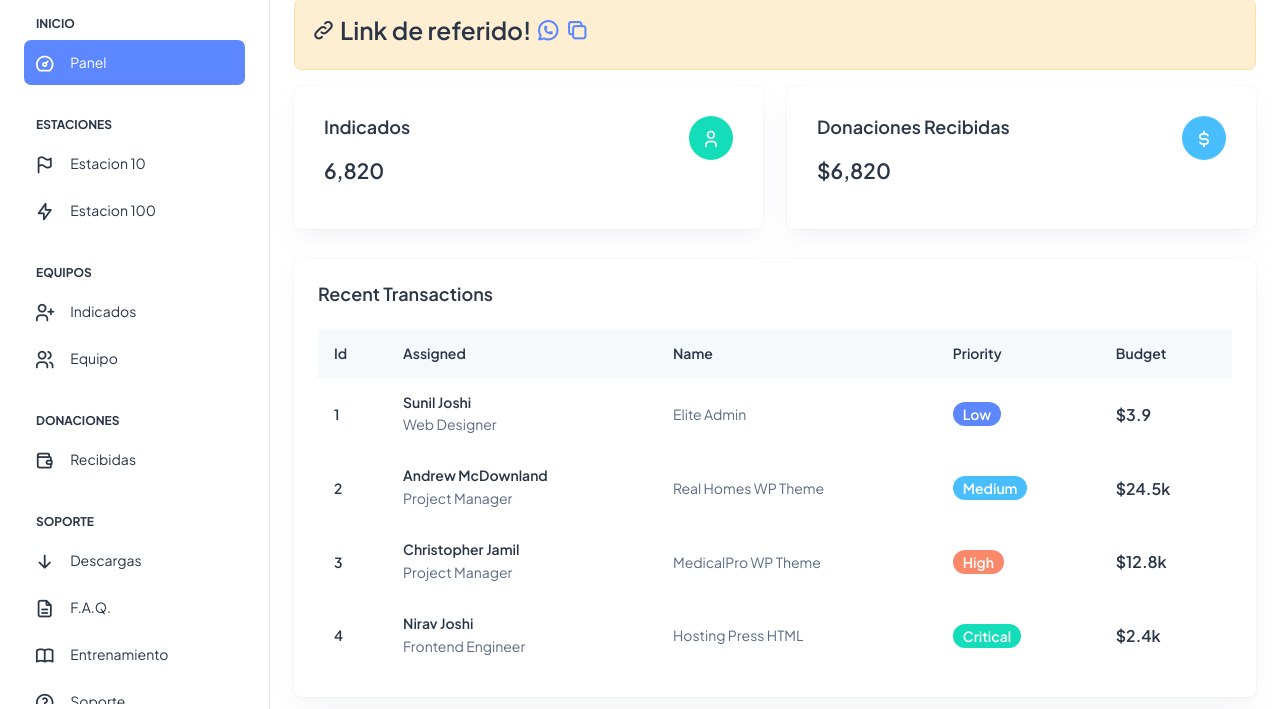
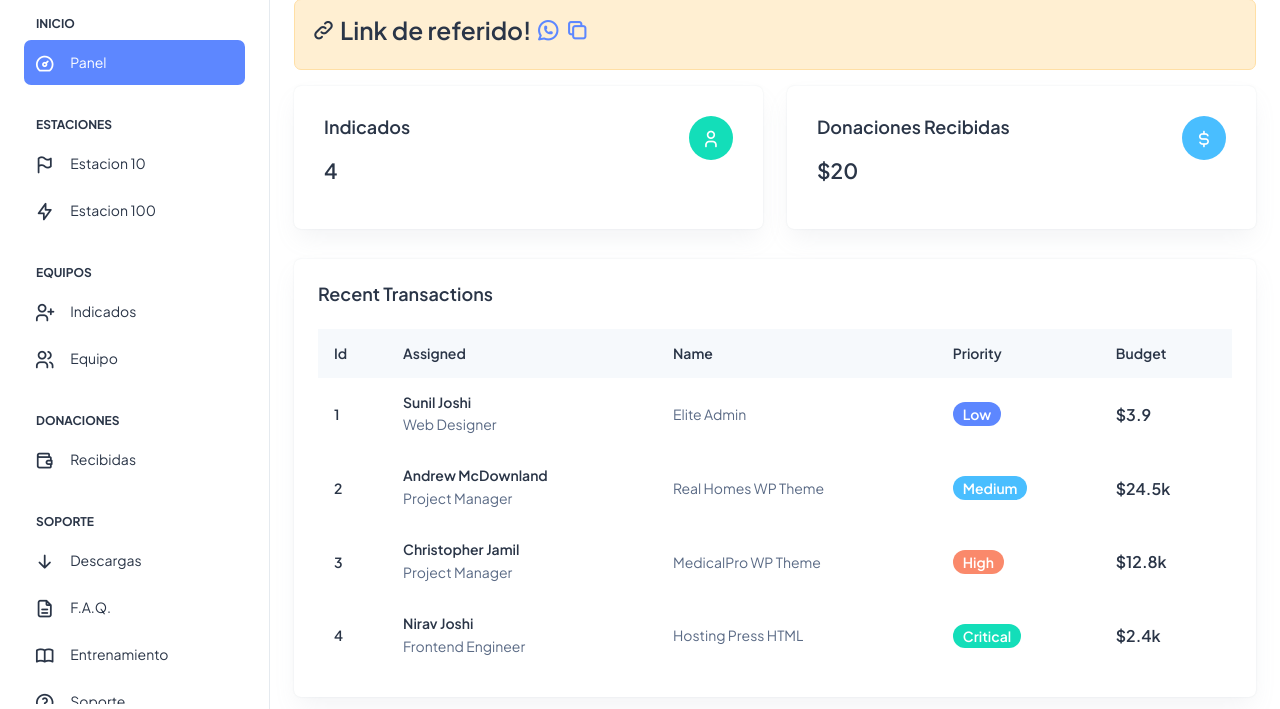
Before and after one commit to dstaff/beyou, a PHP site: page / in a window 1280 px wide. Shown: the part 86-795 px from the top of the page. Run offline with PHP 8.4, Linux system fonts and the light colour scheme.

Commit message:
nuevas modificaciones

```diff
--- a/panel/donacionanes_recibidas_panel_widget.php
+++ b/panel/donacionanes_recibidas_panel_widget.php
@@ -5,7 +5,7 @@
                     <div class="row alig n-items-start">
                       <div class="col-8">
                         <h5 class="card-title mb-9 fw-semibold"> Donaciones Recibidas </h5>
-                        <h4 class="fw-semibold mb-3">$6,820</h4>
+                        <h4 class="fw-semibold mb-3">$20</h4>
                       </div>
                       <div class="col-4">
                         <div class="d-flex justify-content-end">
--- a/panel/indicados_panel_widget.php
+++ b/panel/indicados_panel_widget.php
@@ -5,7 +5,7 @@
                     <div class="row alig n-items-start">
                       <div class="col-8">
                         <h5 class="card-title mb-9 fw-semibold"> Indicados </h5>
-                        <h4 class="fw-semibold mb-3">6,820</h4>
+                        <h4 class="fw-semibold mb-3">4</h4>
                       </div>
                       <div class="col-4">
                         <div class="d-flex justify-content-end">
```
